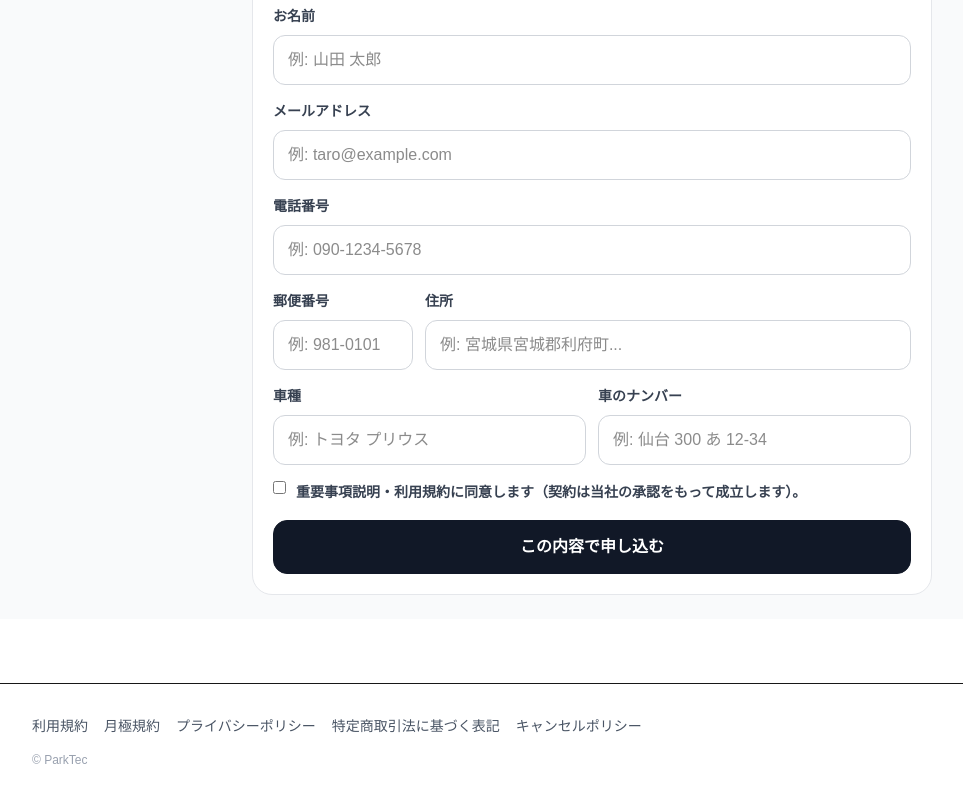
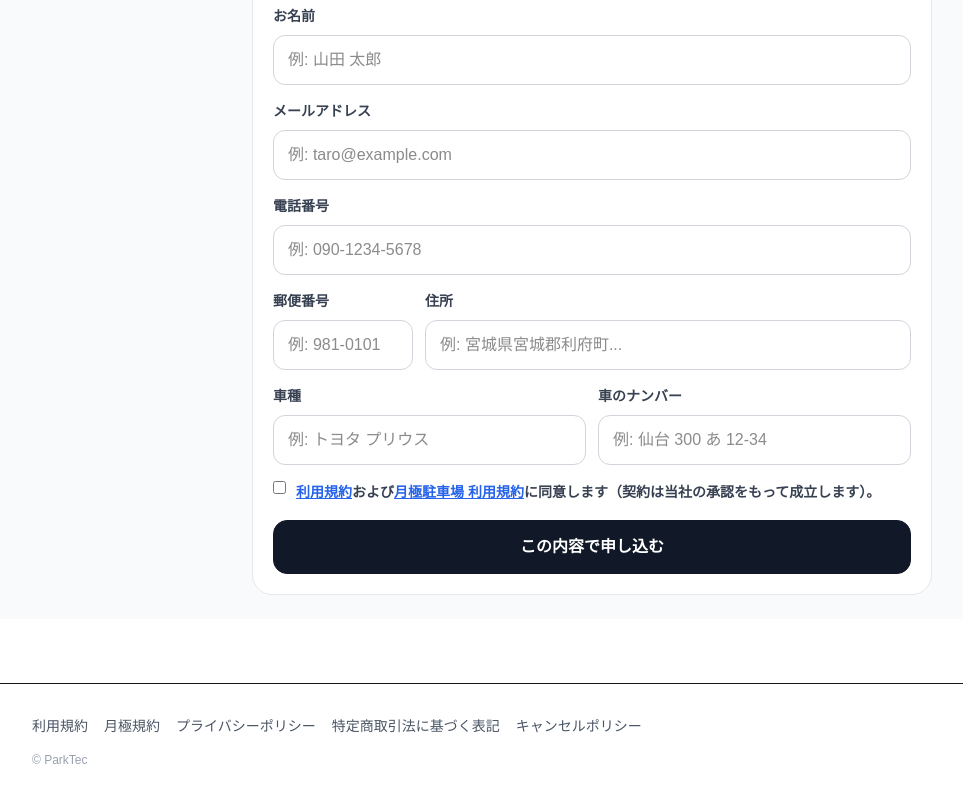
Before and after one commit to parktec-ej/parktech, a Next.js app: page /monthly/apply in a window 1280 px wide. Shown: the part 473-1273 px from the top of the page, without its empty margins (48-1011 px from the left). Built offline with nearby package versions, Linux system fonts and the light colour scheme; no server answers.

Commit message:
月極申込ページの同意文言に規約リンクを追加

```diff
--- a/app/monthly/apply/page.tsx
+++ b/app/monthly/apply/page.tsx
@@ -142,7 +142,7 @@ export default function MonthlyApplyPage() {
     if (!address.trim()) return setErr("住所を入力してください");
     if (!vehicleType.trim()) return setErr("車種を入力してください");
     if (!plate.trim()) return setErr("車のナンバーを入力してください");
-    if (!agreed) return setErr("重要事項にご同意ください");
+    if (!agreed) return setErr("利用規約・月極駐車場利用規約にご同意ください");
 
     setSubmitting(true);
     try {
@@ -340,7 +340,10 @@ export default function MonthlyApplyPage() {
               onChange={(e) => setAgreed(e.target.checked)}
             />
             <span>
-              重要事項説明・利用規約に同意します（契約は当社の承認をもって成立します）。
+              <a href="/terms" target="_blank" rel="noopener noreferrer" style={agreeLinkStyle}>利用規約</a>
+              および
+              <a href="/monthly-terms" target="_blank" rel="noopener noreferrer" style={agreeLinkStyle}>月極駐車場 利用規約</a>
+              に同意します（契約は当社の承認をもって成立します）。
             </span>
           </label>
 
@@ -449,6 +452,10 @@ const agreeRowStyle: React.CSSProperties = {
   color: "#374151",
   lineHeight: 1.6,
 };
+const agreeLinkStyle: React.CSSProperties = {
+  color: "#2563eb",
+  textDecoration: "underline",
+};
 const errorBoxStyle: React.CSSProperties = {
   border: "1px solid #fecaca",
   background: "#fef2f2",
```
